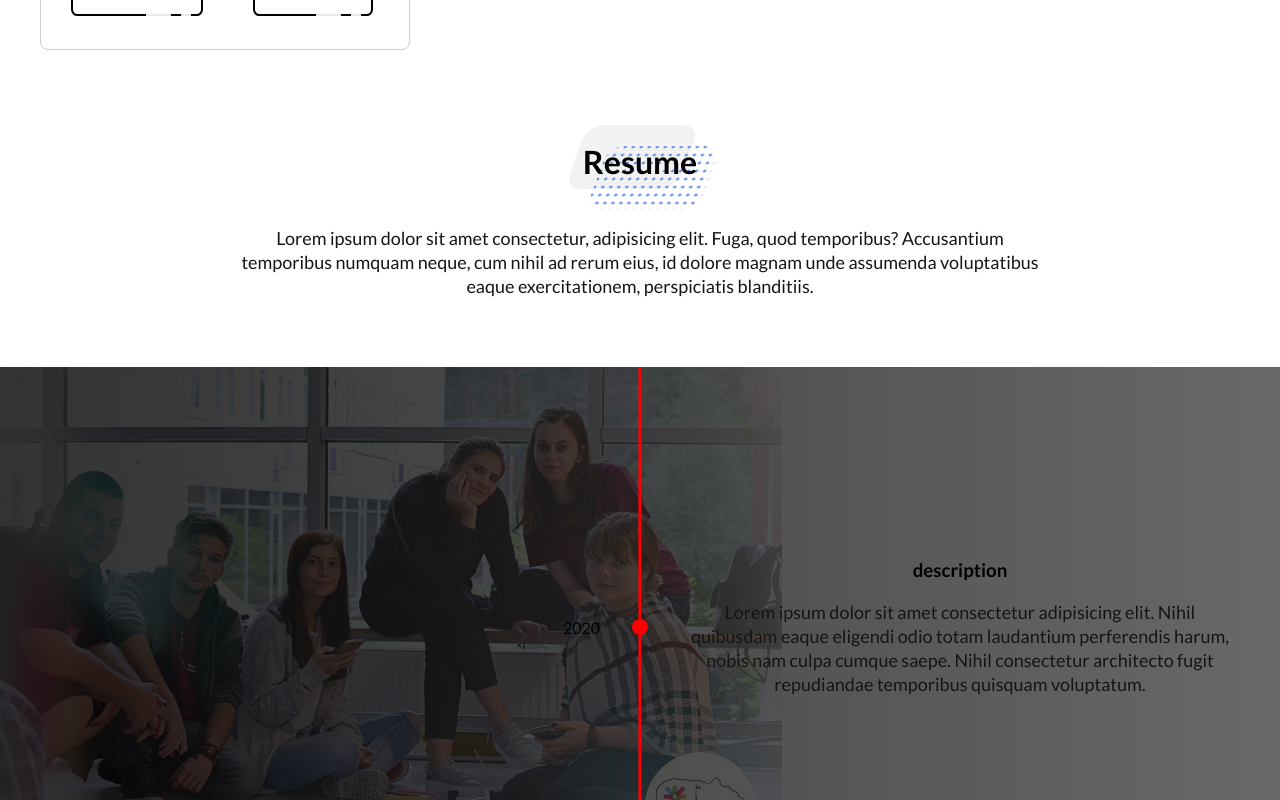
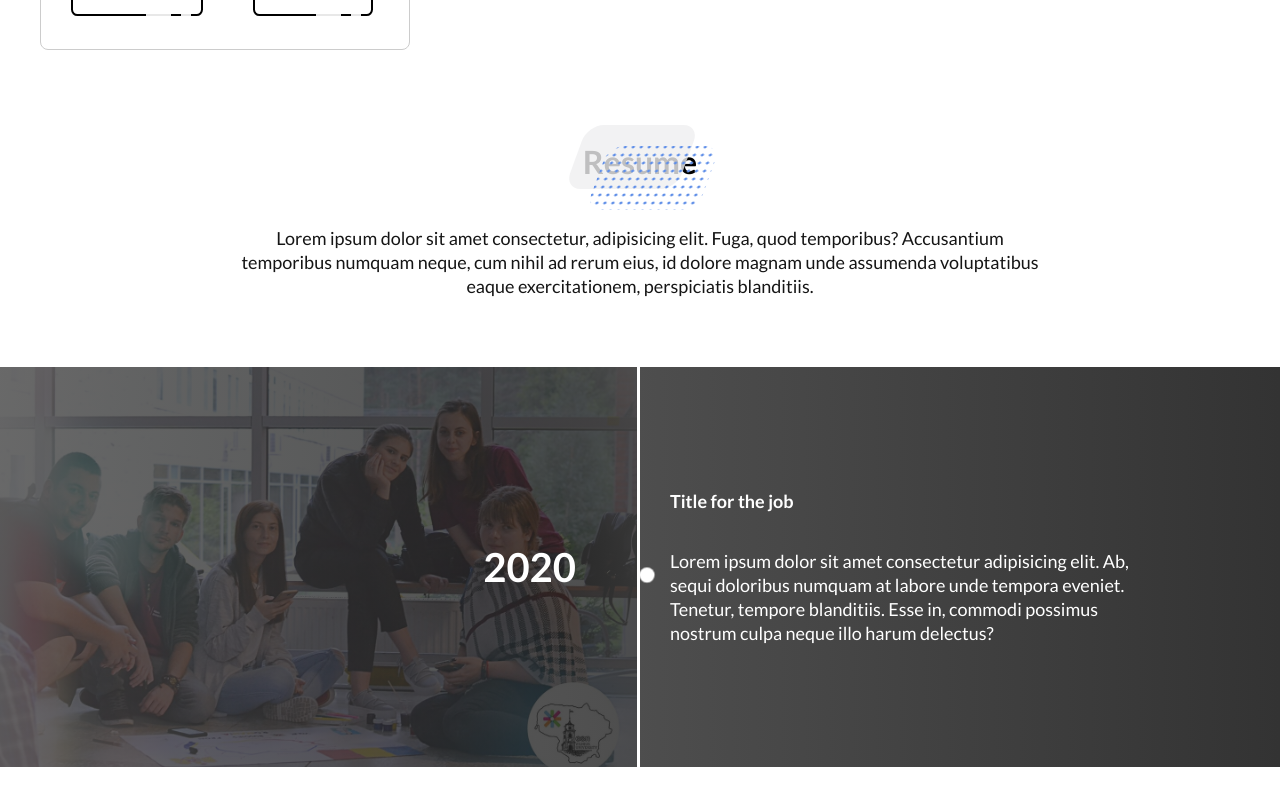
Before and after one commit to BadiuIoana/personal-portfolio, a React (Create React App) app: page / in a window 1280 px wide. Shown: the part 1540-2340 px from the top of the page. After the commit the page ends 2307 px from the top, so only its background shows below. Built offline with nearby package versions, Linux system fonts and the light colour scheme.

Commit message:
Timeline section updates

```diff
--- a/src/UI/TimelineResume.js
+++ b/src/UI/TimelineResume.js
@@ -19,7 +19,7 @@ const TimelineResume = () => {
                     </p>
                 </div>
             </div>
-            <div className='timeline'>
+            {/* <div className='timeline'>
                 <span className='vertical-line'></span>
                 <div className='experience-section'>
                     <div className='wrapper'>
@@ -69,6 +69,22 @@ const TimelineResume = () => {
                         </div>
                     </div>
                 </div>
+            </div> */}
+
+            <div className='timeline-section'>
+                <div className='left-part'>
+                    <span className='vertical-line'></span>
+                    <h2>2020</h2>
+                </div>
+                <div className='right-part'>
+                    <p className='emphasize'>Title for the job</p>
+                    <p>
+                        Lorem ipsum dolor sit amet consectetur adipisicing elit.
+                        Ab, sequi doloribus numquam at labore unde tempora
+                        eveniet. Tenetur, tempore blanditiis. Esse in, commodi
+                        possimus nostrum culpa neque illo harum delectus?
+                    </p>
+                </div>
             </div>
         </section>
     );
--- a/src/UI/_about-us.scss
+++ b/src/UI/_about-us.scss
@@ -9,7 +9,7 @@
     gap: 2rem;
     position: relative;
     color: var(--almost-black);
-    z-index: -1;
+    z-index: 10;
 
     .content-wrapper {
         max-width: 30rem;
@@ -34,7 +34,7 @@
             margin: 0 3rem;
             img {
                 max-height: 800px;
-                z-index: 2;
+                z-index: 13;
                 max-width: 18rem;
                 border-radius: 0.7rem;
                 width: 100%;
@@ -42,7 +42,7 @@
 
             span.parallelogram {
                 position: absolute;
-                z-index: 3;
+                z-index: 14;
                 width: 4rem;
                 height: 2rem;
                 background: hsla(240, 3%, 94%, 0.8);
@@ -62,7 +62,7 @@
 
             span.dots {
                 position: absolute;
-                z-index: 3;
+                z-index: 13;
                 width: 4rem;
                 height: 2rem;
                 border-radius: 1rem;
@@ -126,6 +126,6 @@
         display: flex;
         flex-direction: row;
         gap: 2rem;
-        z-index: 1;
+        z-index: 12;
     }
 }
--- a/src/UI/_navbar.scss
+++ b/src/UI/_navbar.scss
@@ -11,7 +11,7 @@
     right: 0;
     border-bottom: 2px dotted #ddd;
     background-color: #ffffff;
-    z-index: 4;
+    z-index: 20;
 
     h1.text-emphasize {
         font-size: 1rem;
--- a/src/UI/_resume.scss
+++ b/src/UI/_resume.scss
@@ -7,7 +7,7 @@
 
             span.parallelogram {
                 position: absolute;
-                z-index: 3;
+                z-index: 13;
                 width: 4rem;
                 height: 2rem;
                 background: hsla(240, 3%, 94%, 0.8);
@@ -17,13 +17,13 @@
                 &.top {
                     top: 0rem;
                     left: 0rem;
-                    z-index: -1;
+                    z-index: 10;
                 }
             }
 
             span.dots {
                 position: absolute;
-                z-index: 3;
+                z-index: 13;
                 width: 4rem;
                 height: 2rem;
                 border-radius: 1rem;
@@ -35,7 +35,7 @@
                 &.top {
                     top: 0rem;
                     left: 0rem;
-                    z-index: -1;
+                    z-index: 10;
                 }
             }
 
@@ -46,7 +46,7 @@
                     &.top {
                         top: -1.3rem;
                         left: 0rem;
-                        z-index: -1;
+                        z-index: 10;
                     }
                 }
 
@@ -57,7 +57,7 @@
                     &.top {
                         top: 0rem;
                         left: 1.3rem;
-                        z-index: -1;
+                        z-index: 10;
                     }
                 }
             }
@@ -70,22 +70,117 @@
         }
     }
 
-    .timeline {
+    // .timeline {
+    //     position: relative;
+
+    //     .vertical-line {
+    //         position: absolute;
+    //         top: 0;
+    //         bottom: 0;
+    //         left: 50%;
+    //         width: 0.2rem;
+    //         transform: translateX(-50%);
+    //         background-color: red;
+    //         z-index: 1;
+    //     }
+
+    //     .experience-section {
+    //         position: relative;
+
+    //         &::after {
+    //             content: "";
+    //             width: 1rem;
+    //             height: 1rem;
+    //             position: absolute;
+    //             top: 50%;
+    //             left: 50%;
+    //             transform: translate(-50%, -50%);
+    //             background-color: red;
+    //             border-radius: 50%;
+    //         }
+
+    //         .wrapper {
+    //             min-height: 30rem;
+    //             display: grid;
+    //             grid-template-columns: 1fr 5rem 1fr;
+    //             align-items: center;
+    //             margin: 0 auto;
+    //             .left-part {
+    //                 text-align: right;
+    //                 grid-column: 1/2;
+    //             }
+
+    //             .right-part {
+    //                 text-align: center;
+    //                 grid-column: 3/4;
+    //             }
+    //         }
+    //         &:nth-of-type(1) {
+    //             background-image: linear-gradient(
+    //                     to right,
+    //                     rgba(0, 0, 0, 0.8),
+    //                     rgba(67, 67, 67, 0.8)
+    //                 ),
+    //                 url(../assets/vilnius.jpg) !important;
+    //             background-size: contain;
+    //             background-position: left;
+    //             background-repeat: no-repeat;
+    //         }
+    //         &:nth-of-type(2) {
+    //             background-color: lightcoral;
+    //         }
+    //         &:nth-of-type(3) {
+    //             background-color: lightcyan;
+    //         }
+    //     }
+    // }
+
+    .timeline-section {
+        display: grid;
+        grid-template-columns: repeat(2, 1fr);
+        min-height: 25rem;
+        align-items: center;
         position: relative;
+        z-index: 1;
+
+        &::after {
+            content: "";
+            position: absolute;
+            inset: 0;
+            background-image: linear-gradient(
+                to left,
+                rgba(0, 0, 0, 0.8),
+                rgba(67, 67, 67, 0.8)
+            );
+            z-index: 2;
+        }
+
+        .left-part {
+            background-image: url(../assets/vilnius.jpg) !important;
+            background-size: cover;
+            background-position: top;
+            background-repeat: no-repeat;
+            height: 100%;
+            display: flex;
+            align-items: center;
+            justify-content: right;
+            position: relative;
+
+            h2 {
+                margin-right: 4rem;
+                color: #fff;
+                font-size: 40px;
+                z-index: 3;
+            }
 
             .vertical-line {
                 position: absolute;
                 top: 0;
                 bottom: 0;
-            left: 50%;
-            width: 0.2rem;
-            transform: translateX(-50%);
-            background-color: red;
-            z-index: 1;
-        }
-
-        .experience-section {
-            position: relative;
+                height: 100%;
+                width: 3px;
+                background-color: #ffffff;
+                z-index: 3;
 
                 &::after {
                     content: "";
@@ -95,43 +190,47 @@
                     top: 50%;
                     left: 50%;
                     transform: translate(-50%, -50%);
-                background-color: red;
+                    background-color: #ffffff;
                     border-radius: 50%;
+                    box-shadow: 0 0 0 0 rgba(0, 0, 0, 1);
+                    animation: pulse 2s infinite;
+                }
+                @keyframes pulse {
+                    0% {
+                        transform: scale(0.95);
+                        box-shadow: 0 0 0 0 rgba(0, 0, 0, 0.7);
                     }
 
-            .wrapper {
-                min-height: 30rem;
-                display: grid;
-                grid-template-columns: 1fr 5rem 1fr;
-                align-items: center;
-                margin: 0 auto;
-                .left-part {
-                    text-align: right;
-                    grid-column: 1/2;
+                    70% {
+                        transform: scale(1);
+                        box-shadow: 0 0 0 10px rgba(0, 0, 0, 0);
                     }
 
-                .right-part {
-                    text-align: center;
-                    grid-column: 3/4;
-                }
-            }
-            &:nth-of-type(1) {
-                background-image: linear-gradient(
-                        to right,
-                        rgba(0, 0, 0, 0.8),
-                        rgba(67, 67, 67, 0.8)
-                    ),
-                    url(../assets/vilnius.jpg) !important;
-                background-size: contain;
-                background-position: left;
-                background-repeat: no-repeat;
-            }
-            &:nth-of-type(2) {
-                background-color: lightcoral;
-            }
-            &:nth-of-type(3) {
-                background-color: lightcyan;
+                    100% {
+                        transform: scale(0.95);
+                        box-shadow: 0 0 0 0 rgba(0, 0, 0, 0);
                     }
                 }
             }
         }
+
+        .right-part {
+            height: 100%;
+            display: flex;
+            align-items: right;
+            flex-direction: column;
+            justify-content: center;
+            z-index: 3;
+
+            p {
+                color: #ffffff;
+                text-align: left;
+                margin-left: 30px;
+                max-width: 30rem;
+            }
+            p.emphasize {
+                font-weight: 700;
+            }
+        }
+    }
+}
```
Lines whose indentation alone changed are shown as unchanged.
